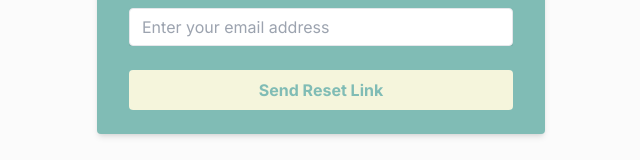
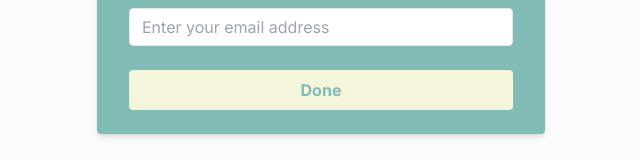
Before and after one commit to MeremArt/Paircular-app, a Next.js app: page /forgotpassword in a window 1280 px wide. Shown: the part 400-560 px from the top of the page, without its empty margins (319-959 px from the left). Built offline with nearby package versions, Linux system fonts and the light colour scheme.

Commit message:
add: loader

```diff
--- a/app/forgotpassword/page.js
+++ b/app/forgotpassword/page.js
@@ -2,11 +2,13 @@
 import Image from "next/image";
 import React, { useState } from "react";
 import axios from "axios";
+import CircularProgress from "@mui/material/CircularProgress";
 
 import { toast } from "react-toastify";
 import "react-toastify/dist/ReactToastify.css";
 import { ToastContainer } from "react-toastify";
 const page = () => {
+  const [isLoading, setIsLoading] = useState(false);
   const [email, setEmail] = useState("");
   const handleEmailChange = (e) => {
     setEmail(e.target.value);
@@ -130,7 +132,11 @@ const page = () => {
               type="submit"
               className="bg-hover  text-wizard font-bold w-full py-2 px-4 rounded focus:outline-none focus:shadow-outline"
             >
-              Send Reset Link
+              {isLoading ? (
+                <CircularProgress size={20} color="inherit" />
+              ) : (
+                "Done"
+              )}
             </button>
           </form>
         </div>
```
